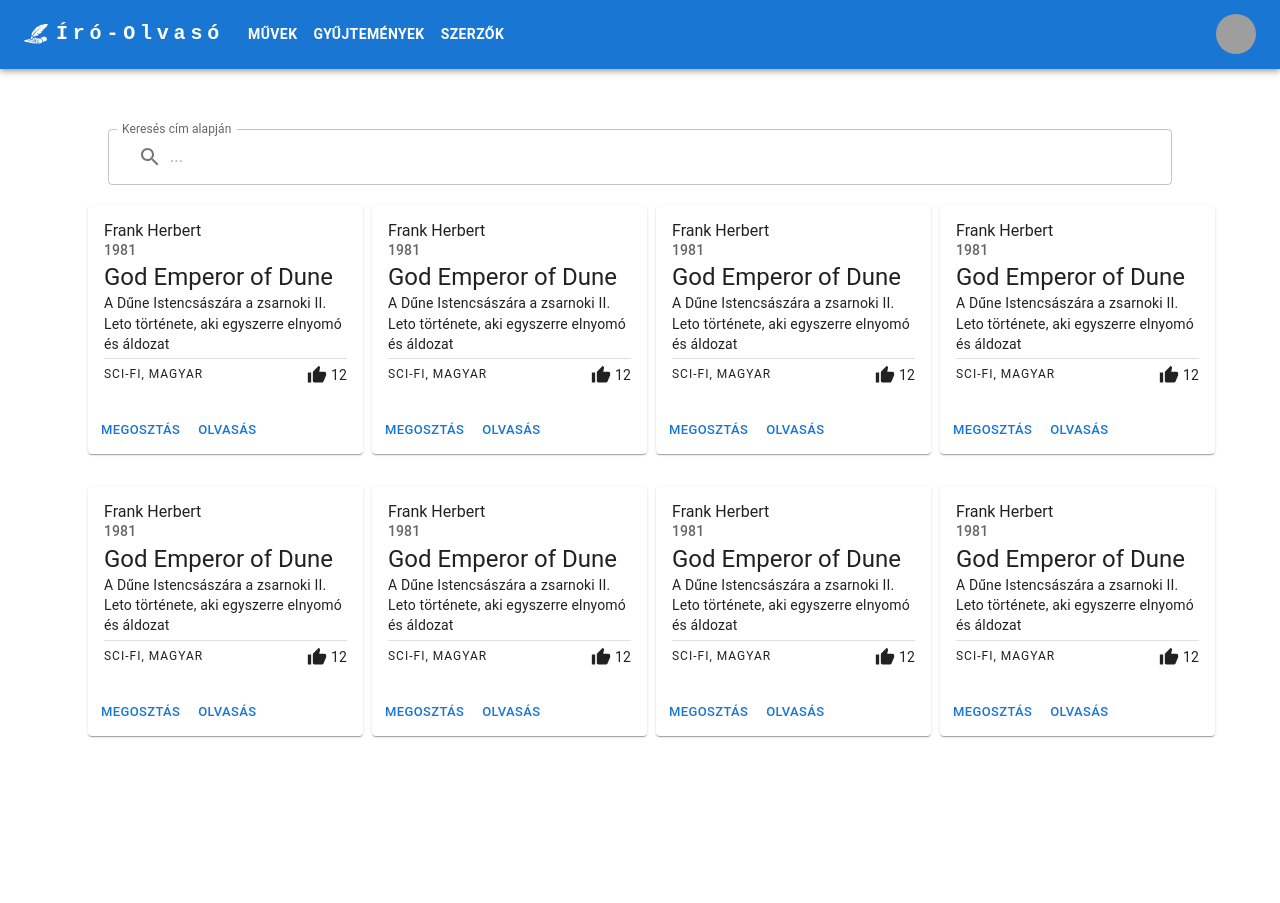
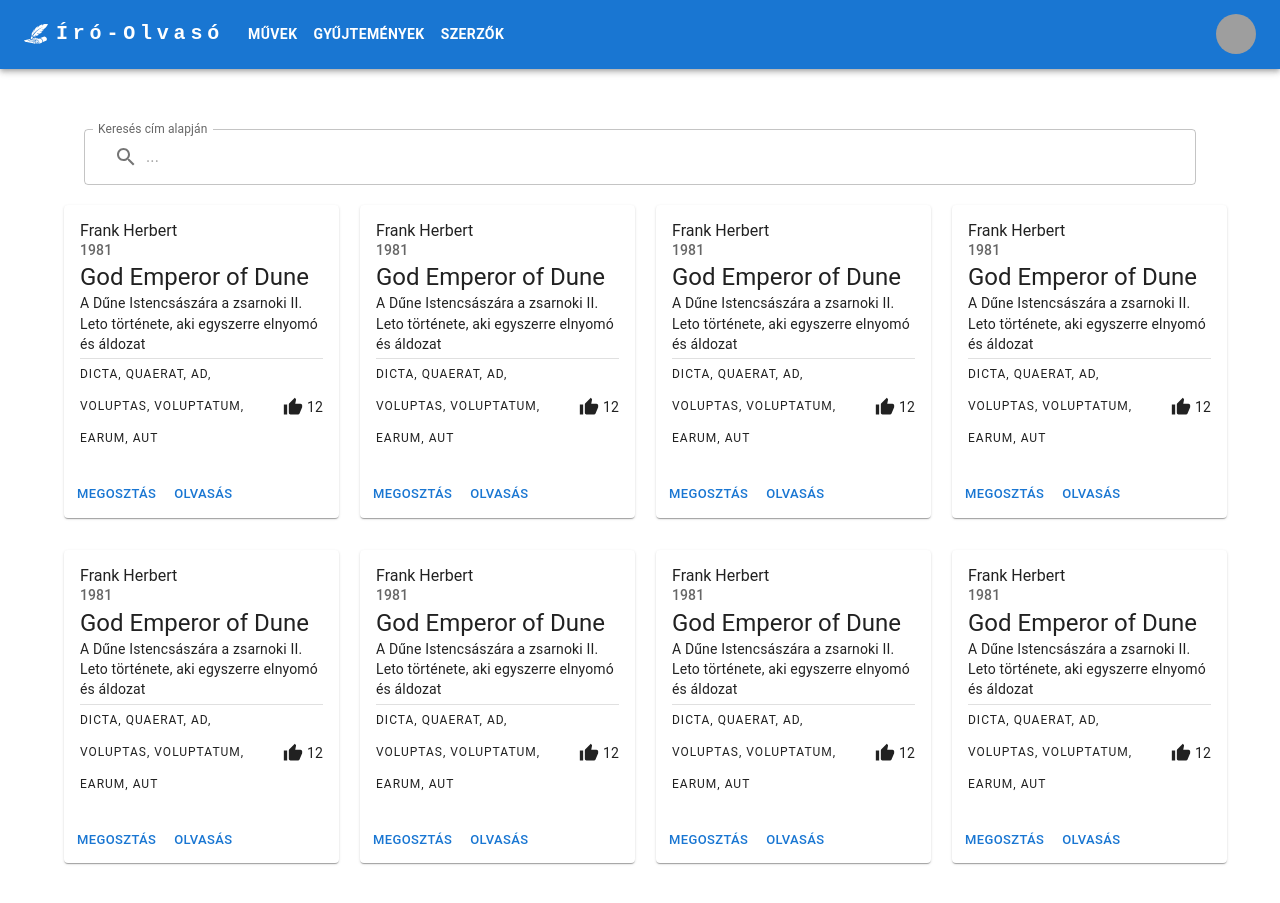
Before and after one commit to Mehan1ch/Software-Architectures-Project, a React (Vite) app in the folder writer-reader-web-client/: page /works in a window 1280 px wide. Before the commit the page ends 800 px from the top, so only its background shows below. Built offline with nearby package versions, Linux system fonts and the light colour scheme; grey boxes are pictures that could not be loaded.

Commit message:
Work cards layout fixes

```diff
--- a/writer-reader-web-client/src/components/WorkCard.jsx
+++ b/writer-reader-web-client/src/components/WorkCard.jsx
@@ -29,7 +29,7 @@ const cardContent = (
         sx={{ justifyContent: "space-between", alignItems: "center" }}
       >
         <Typography variant="overline" component="div">
-          Sci-fi, magyar
+          dicta, quaerat, ad, voluptas, voluptatum, earum, aut
         </Typography>
         <Box sx={{ display: "flex", alignItems: "center" }}>
           <ThumbUp sx={{ width: 20 }} />
--- a/writer-reader-web-client/src/pages/Works.jsx
+++ b/writer-reader-web-client/src/pages/Works.jsx
@@ -51,7 +51,7 @@ export default function Works() {
   );
 
   return (
-    <Container>
+    <>
       <div
         style={{
           display: "flex",
@@ -90,6 +90,6 @@ export default function Works() {
           <WorkCard />
         </Grid2>
       </Grid2>
-    </Container>
+    </>
   );
 }
```
